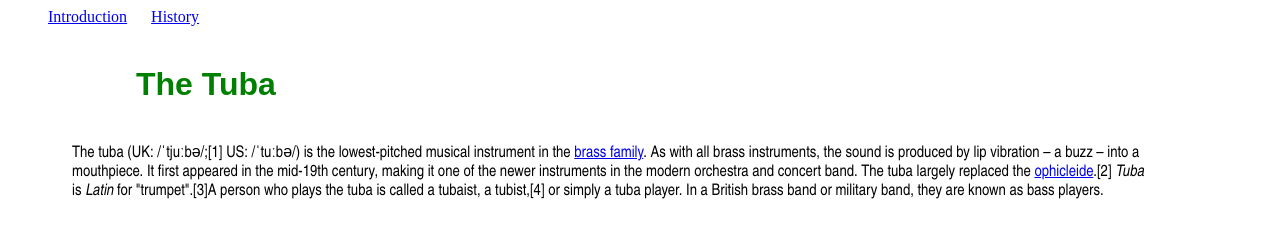
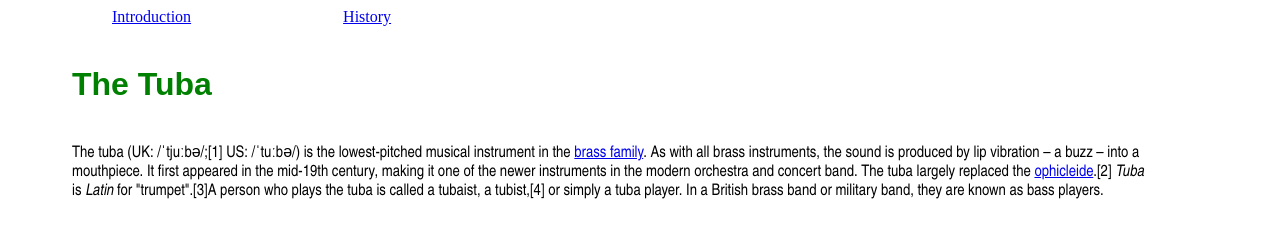
Before and after one commit to milicentbystander/stayjiggy, a plain HTML site: page index.html in a window 1280 px wide. Drawn offline with Linux system fonts and the light colour scheme.

Commit message:
Update index.html

```diff
--- a/index.html
+++ b/index.html
@@ -12,7 +12,7 @@
         font-family: Arial, sans-serif;
         font-size: 32px;
         margin: 20px 64px 0px 64px;
-        padding: 20px 64px 10px 64px;
+        padding: 20px 64px 10px 0px;
         color: green;
 
         }
@@ -31,6 +31,7 @@
 
         nav>ul>li {
             display: inline;
+            margin: 64px;
             padding: 20px 20px 20px 0px;
             font-size: 16px;
 
```
